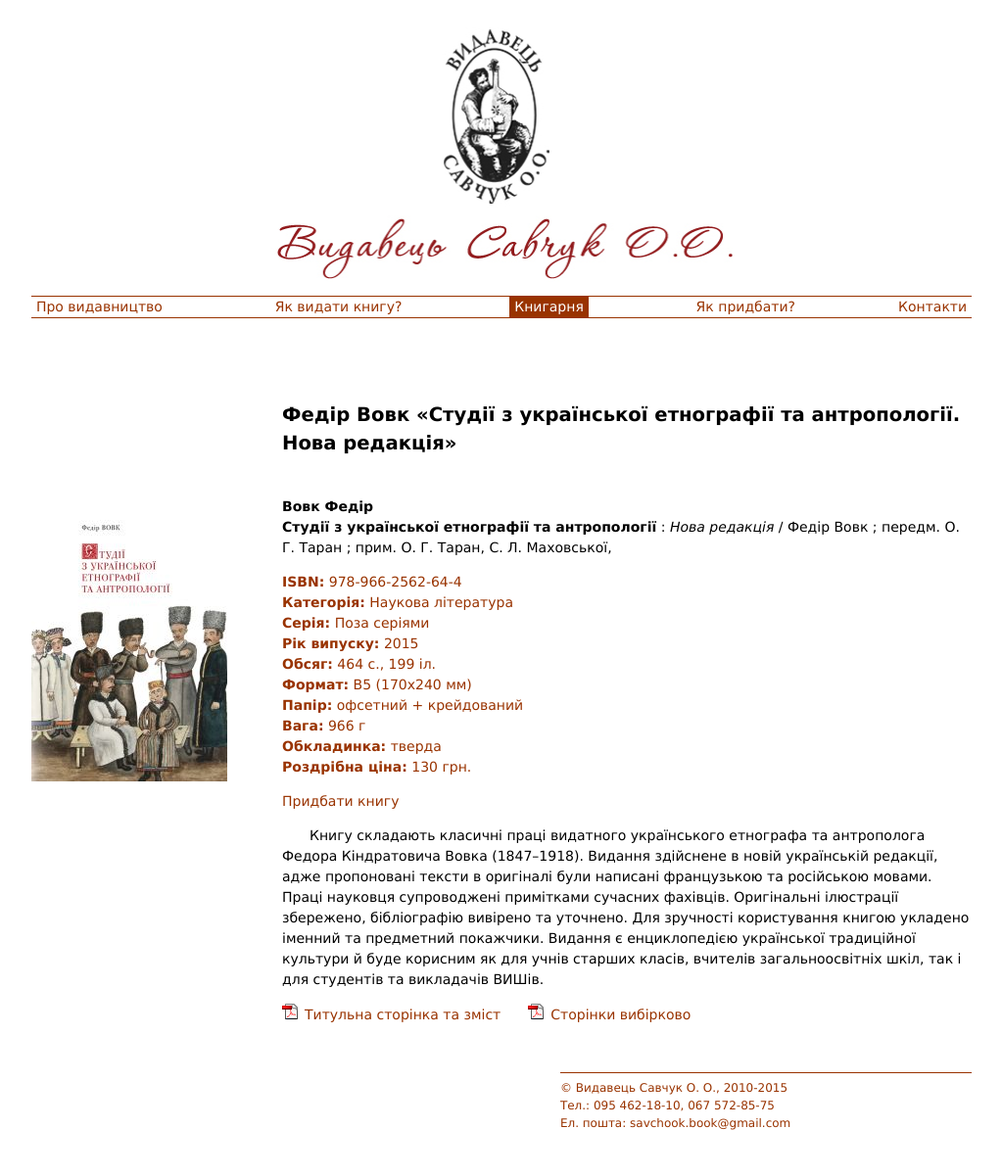
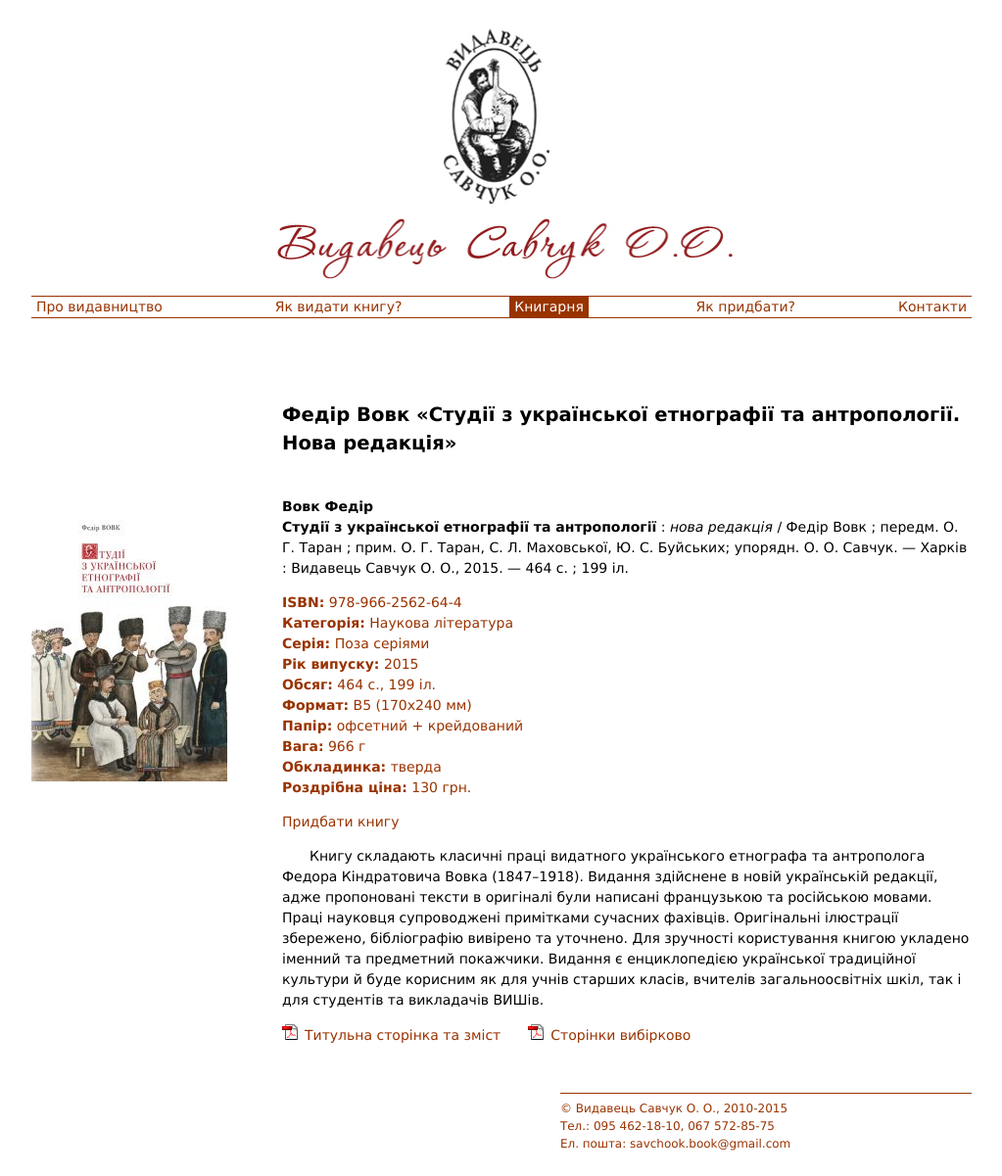
Before and after one commit to savchook/savchook.github.io, a Jekyll site: the page built from _books/vovk-studiji/index.markdown, in a window 1280 px wide. Shown: the whole page at 98% size, without its empty margins (128-1151 px from the left). Built offline with Jekyll 4.4.1, drawn with Linux system fonts in a browser that asks for light colours; before the commit the page ends 1180 px from its top, so only the background shows below that.

Commit message:
анотація вовк
правка анотації

```diff
--- a/_books/vovk-studiji/index.markdown
+++ b/_books/vovk-studiji/index.markdown
@@ -17,8 +17,7 @@
 annotation: |
   **Вовк Федір**
 
-  **Студії з української етнографії та антропології** : *Нова редакція* / Федір Вовк ; передм. О. Г. Таран ; прим. О. Г. Таран, С. Л. Маховської,
-Ю. С. Буйських; упорядн. О. О. Савчук. — Харків : Видавець Савчук О. О., 2015.&nbsp;— 464 с. ; 199 іл.
+  **Студії з української етнографії та антропології** : *нова редакція* / Федір Вовк ; передм. О. Г. Таран ; прим. О. Г. Таран, С. Л. Маховської, Ю. С. Буйських; упорядн. О. О. Савчук. — Харків : Видавець Савчук О. О., 2015.&nbsp;— 464 с. ; 199 іл.
 meta:
   description: |
    Етнографія України. Весілля на Україні. Українська антропологія. Звичаї і обряди.
```
